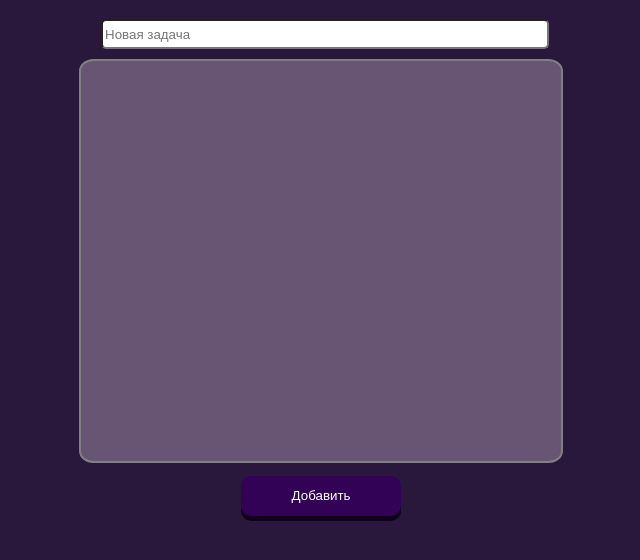
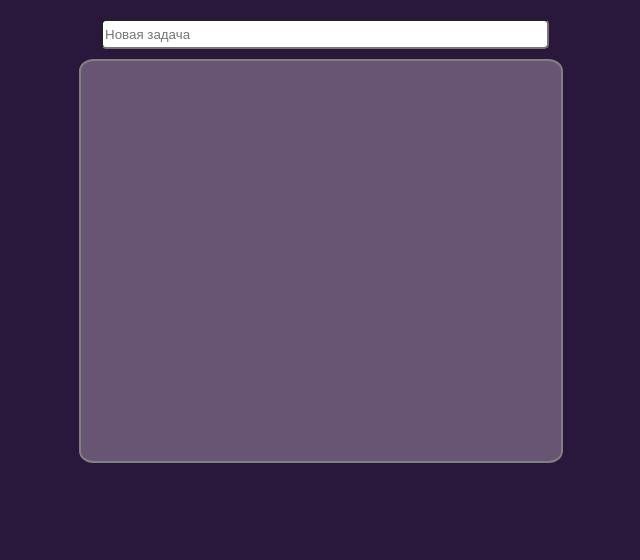
Before and after one commit to Tomekggvp/ToDoList, a plain HTML site: page index.html in a window 1280 px wide. Shown: the part 148-708 px from the top of the page, without its empty margins (319-959 px from the left). Drawn offline with Linux system fonts and the light colour scheme.

Commit message:
second commit

```diff
--- a/index.html
+++ b/index.html
@@ -20,8 +20,7 @@
         <ol class="rounded"></ol>
     </div>
 
-    <div class="div-btn"><button class="btn-new">Добавить</button>
-    </div>
+
 
 
 
```
